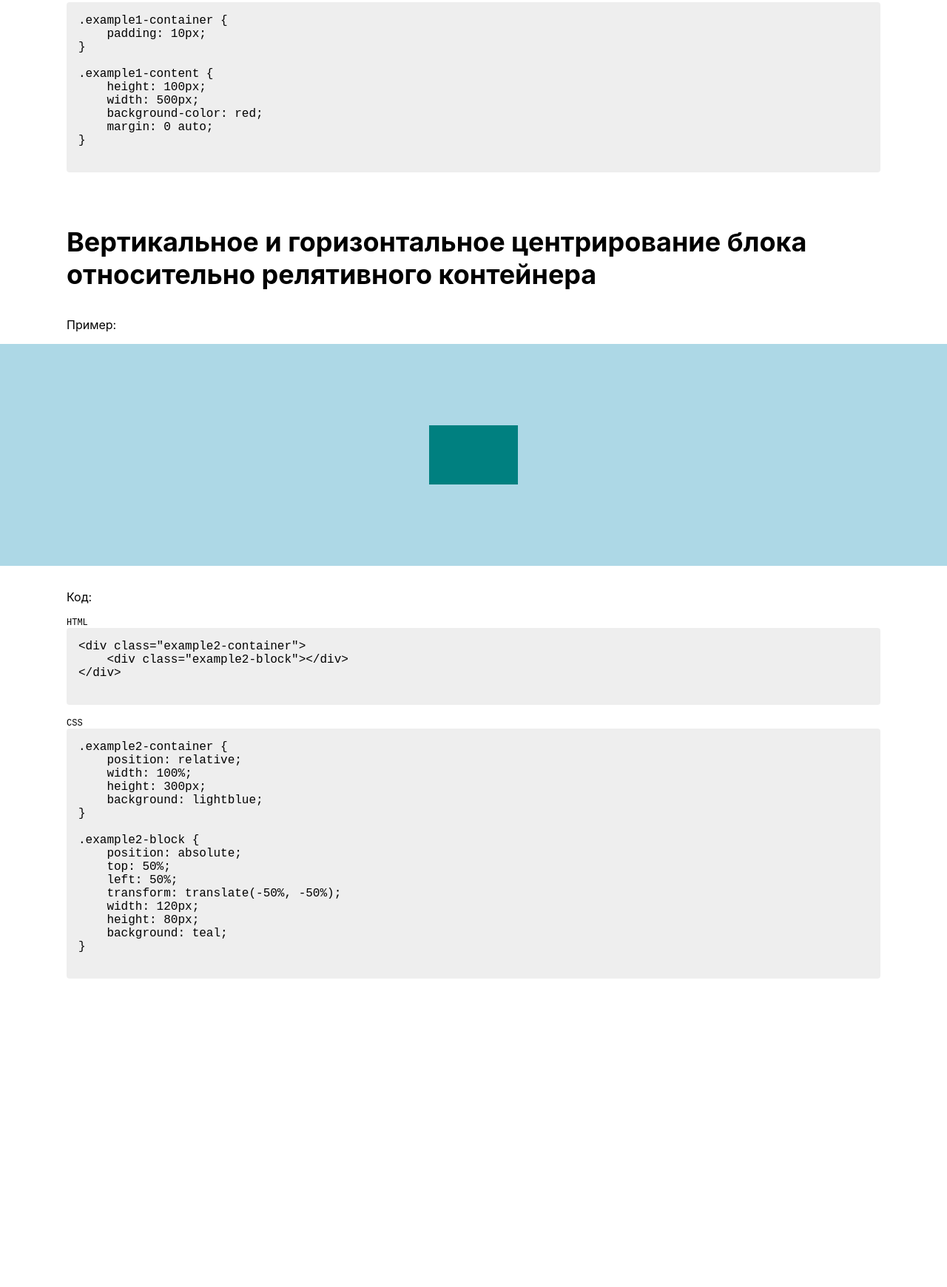
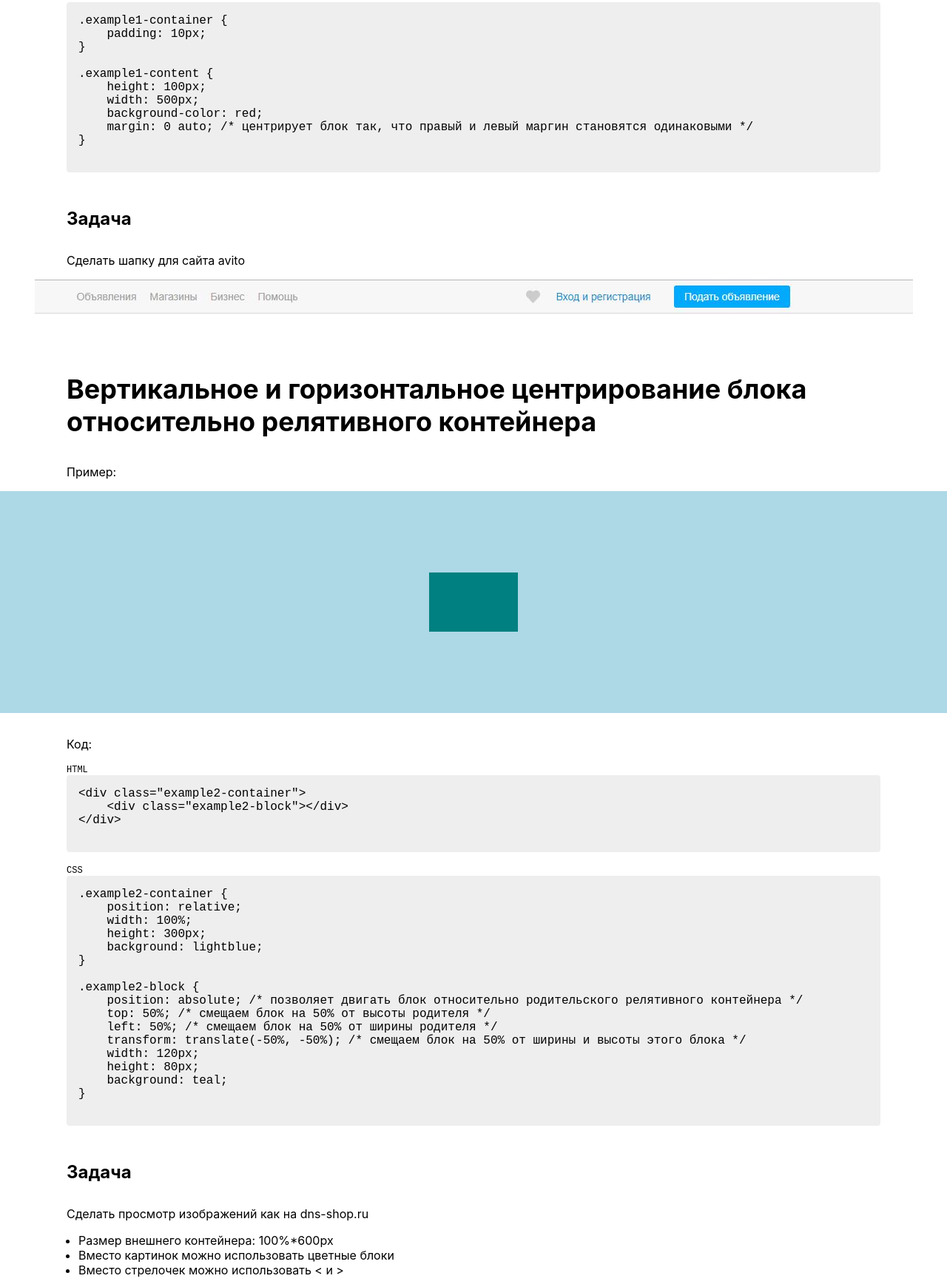
Before and after one commit to ne-milashka/html-book, a plain HTML site: page index.html in a window 1280 px wide. Shown: the part 818-2558 px from the top of the page at 74% size. Before the commit the page ends 2191 px from the top, so only its background shows below. Drawn offline with Linux system fonts and the light colour scheme.

Commit message:
добавил комментарии к коду и задачи

```diff
--- a/index.html
+++ b/index.html
@@ -81,11 +81,21 @@
     height: 100px;
     width: 500px;
     background-color: red;
-    margin: 0 auto;
+    margin: 0 auto; /* центрирует блок так, что правый и левый маргин становятся одинаковыми */
 }
             </pre>
         </div>
+        <div class="container">
+            <h3>Задача</h3>
+            <p>Сделать шапку для сайта avito</p>
+        </div>
+        <div class="image">
+            <img src="./images/avito.jpg" alt="">
+        </div>
     </section>
+
+
+
     <section>
         <div class="container">
             <h2 id="relative-absolute">Вертикальное и горизонтальное центрирование блока относительно релятивного
@@ -129,17 +139,33 @@
 }
 
 .example2-block {
-    position: absolute;
-    top: 50%;
-    left: 50%;
-    transform: translate(-50%, -50%);
+    position: absolute; /* позволяет двигать блок относительно родительского релятивного контейнера */
+    top: 50%; /* смещаем блок на 50% от высоты родителя */
+    left: 50%; /* смещаем блок на 50% от ширины родителя */
+    transform: translate(-50%, -50%); /* смещаем блок на 50% от ширины и высоты этого блока */
     width: 120px;
     height: 80px;
     background: teal;
 }
             </pre>
         </div>
+        <div class="container">
+            <h3>Задача</h3>
+            <p>Сделать просмотр изображений как на dns-shop.ru</p>
+            <ul>
+                <li>Размер внешнего контейнера: 100%*600px</li>
+                <li>Вместо картинок можно использовать цветные блоки</li>
+                <li>Вместо стрелочек можно использовать &lt; и &gt;</li>
+            </ul>
+        </div>
+        <div class="image">
+            <img src="./images/dns.png" alt="">
+        </div>
     </section>
+
+
+
+
 
 </body>
 
--- a/style.css
+++ b/style.css
@@ -136,3 +136,15 @@ h6,
 p {
   margin: 2em 0 1em;
 }
+
+ul {
+  padding-left: 16px;
+}
+
+.image {
+  text-align: center;
+}
+
+.image img {
+  max-width: 100%;
+}
```
Also changed, not shown: images/avito.jpg (added), images/dns.png (added).
